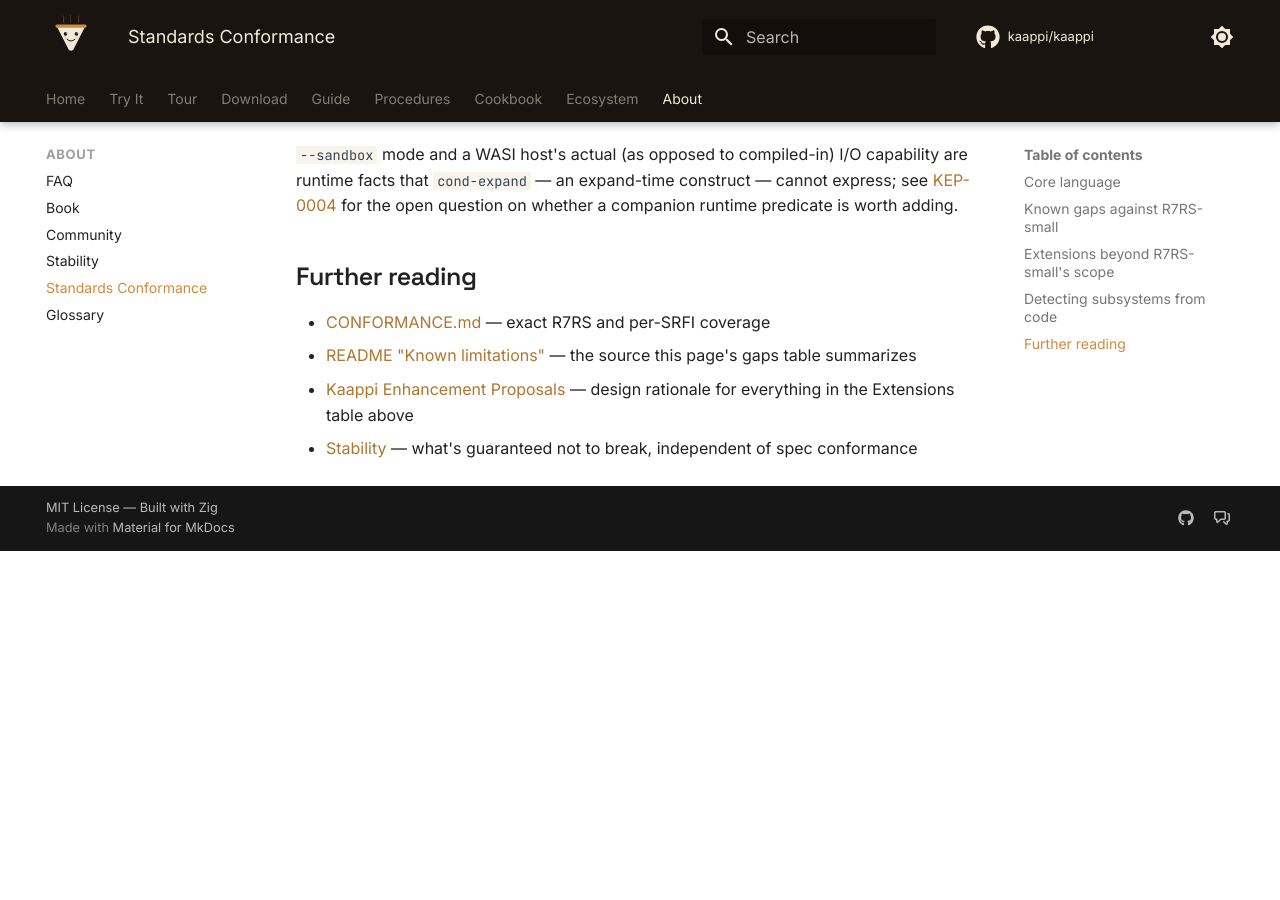
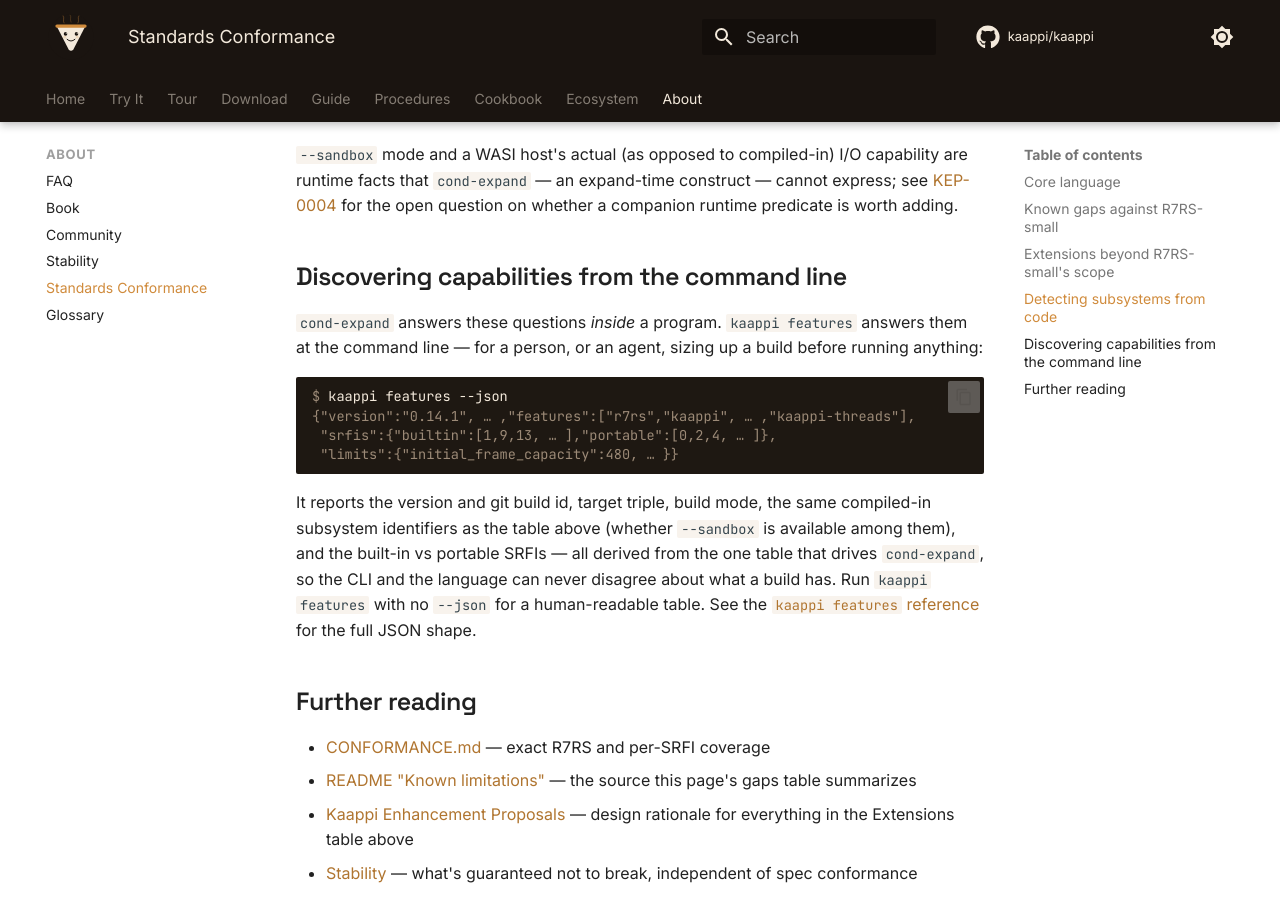
Before and after one commit to kaappi/kaappi.github.io, an MkDocs documentation site: the page built from docs/conformance.md, in a window 1280 px wide and 900 px high, scrolled down 2649 px. Built offline with MkDocs 1.6.1 and Material for MkDocs 9.7.7, drawn with Linux system fonts in a browser that asks for light colours; comment, search, counter and statistics services are not loaded; before the commit the page ends 3200 px from its top, so only the background shows below that.

Commit message:
conformance: document `kaappi features` for CLI capability discovery
The "Detecting subsystems from code" section covers cond-expand; add a
companion subsection for `kaappi features [--json]`, the command-line way to
get the same subsystem/SRFI/limit information without running a probe program.
Notes that both draw from the one table that drives cond-expand, so they can't
disagree, and links to the reference in the core repo.

Satisfies the last acceptance item of kaappi/kaappi#1517.

Co-Authored-By: Claude Opus 4.8 <noreply@anthropic.com>

````diff
--- a/docs/conformance.md
+++ b/docs/conformance.md
@@ -91,6 +91,28 @@ cannot express; see [KEP-0004](https://github.com/kaappi/keps/blob/main/keps/000
 for the open question on whether a companion runtime predicate is worth
 adding.
 
+## Discovering capabilities from the command line
+
+`cond-expand` answers these questions *inside* a program. `kaappi features`
+answers them at the command line — for a person, or an agent, sizing up a build
+before running anything:
+
+```console
+$ kaappi features --json
+{"version":"0.14.1", … ,"features":["r7rs","kaappi", … ,"kaappi-threads"],
+ "srfis":{"builtin":[1,9,13, … ],"portable":[0,2,4, … ]},
+ "limits":{"initial_frame_capacity":480, … }}
+```
+
+It reports the version and git build id, target triple, build mode, the same
+compiled-in subsystem identifiers as the table above (whether `--sandbox` is
+available among them), and the built-in vs portable SRFIs — all derived from the
+one table that drives `cond-expand`, so the CLI and the language can never
+disagree about what a build has. Run `kaappi features` with no `--json` for a
+human-readable table. See the
+[`kaappi features` reference](https://github.com/kaappi/kaappi/blob/main/docs/dev/features.md)
+for the full JSON shape.
+
 ## Further reading
 
 - [CONFORMANCE.md](https://github.com/kaappi/kaappi/blob/main/CONFORMANCE.md) — exact R7RS and per-SRFI coverage
````
